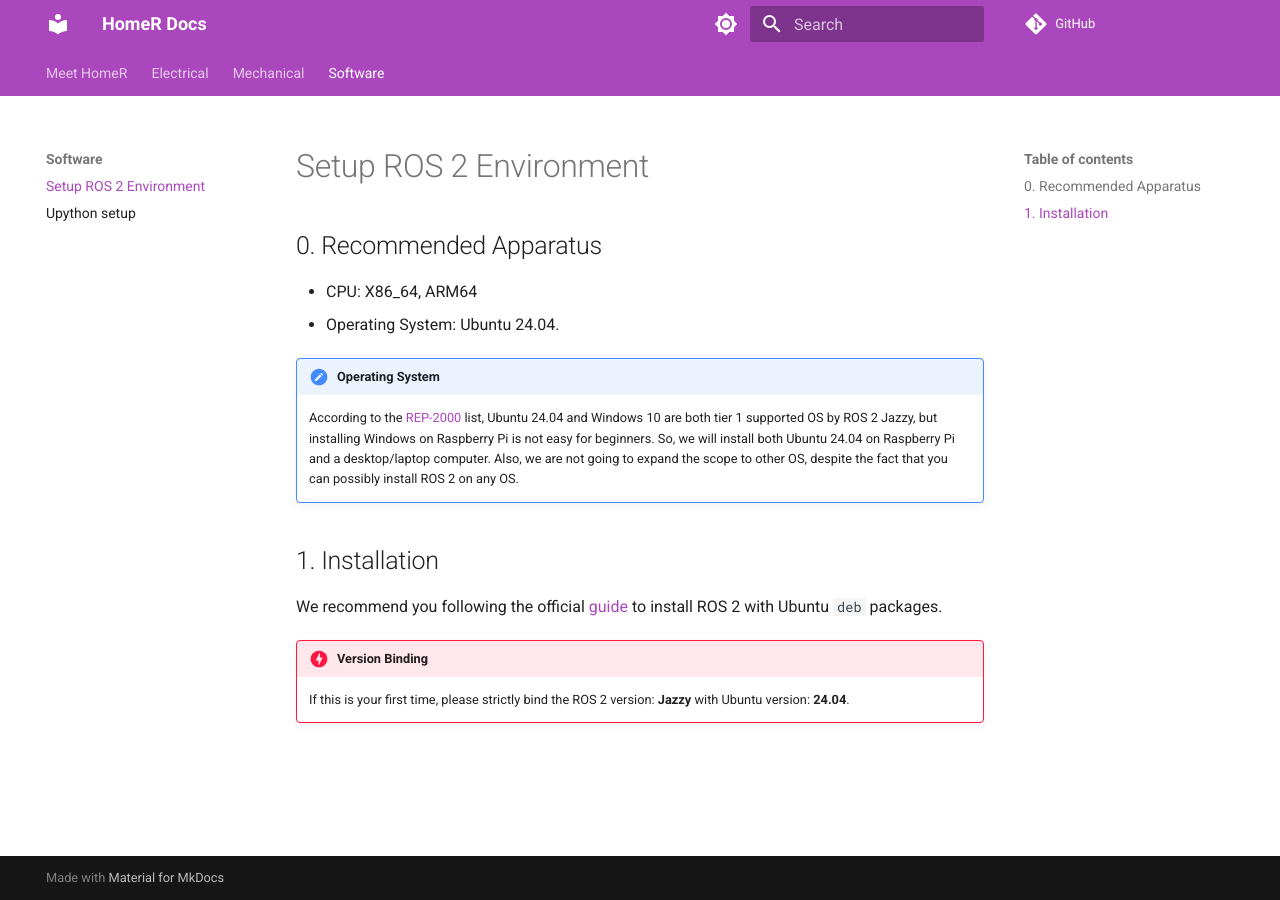
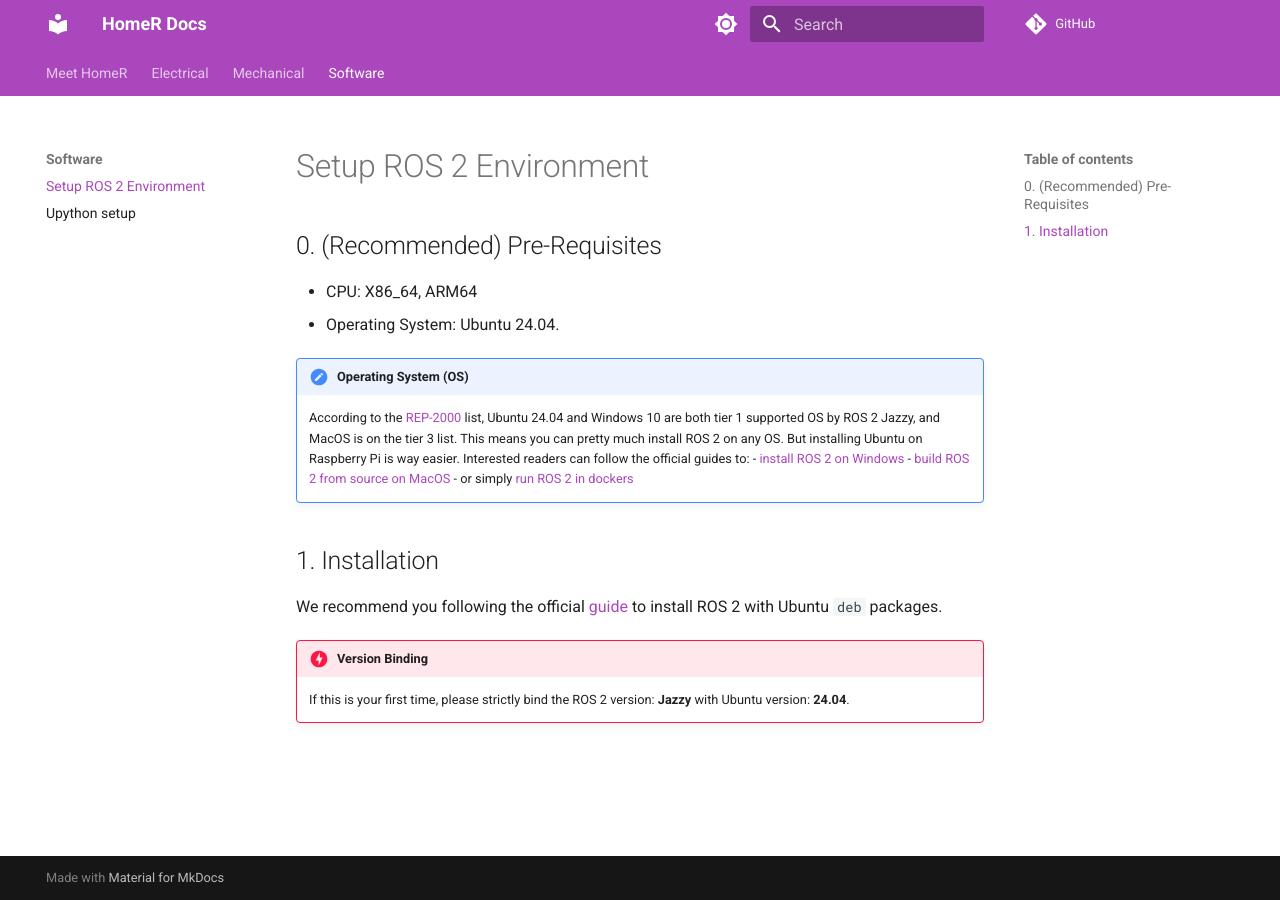
Before and after one commit to linzhangUCA/homer_docs, an MkDocs documentation site: the page built from docs/software/ros_setup.md, in a window 1280 px wide. Built offline with MkDocs 1.6.1 and Material for MkDocs 9.7.7, drawn with Linux system fonts in a browser that asks for light colours; comment, search, counter and statistics services are not loaded.

Commit message:
update prereq for ros install

```diff
--- a/docs/software/ros_setup.md
+++ b/docs/software/ros_setup.md
@@ -1,13 +1,17 @@
 # Setup ROS 2 Environment
 
-## 0. Recommended Apparatus
+## 0. (Recommended) Pre-Requisites
 - CPU: X86_64, ARM64
 - Operating System: Ubuntu 24.04.
 
-!!! note "Operating System"
-    According to the [REP-2000](https://reps.openrobotics.org/rep-2000/#jazzy-jalisco-may-2024---may-2029) list, Ubuntu 24.04 and Windows 10 are both tier 1 supported OS by ROS 2 Jazzy, but installing Windows on Raspberry Pi is not easy for beginners.
-    So, we will install both Ubuntu 24.04 on Raspberry Pi and a desktop/laptop computer.
-    Also, we are not going to expand the scope to other OS, despite the fact that you can possibly install ROS 2 on any OS.
+!!! note "Operating System (OS)"
+    According to the [REP-2000](https://reps.openrobotics.org/rep-2000/#jazzy-jalisco-may-2024---may-2029) list, Ubuntu 24.04 and Windows 10 are both tier 1 supported OS by ROS 2 Jazzy, and MacOS is on the tier 3 list.
+    This means you can pretty much install ROS 2 on any OS.
+    But installing Ubuntu on Raspberry Pi is way easier.
+    Interested readers can follow the official guides to:
+    - [install ROS 2 on Windows](https://docs.ros.org/en/jazzy/Installation/Windows-Install-Binary.html)
+    - [build ROS 2 from source on MacOS](https://docs.ros.org/en/jazzy/Installation/Alternatives/macOS-Development-Setup.html)
+    - or simply [run ROS 2 in dockers](https://docs.ros.org/en/jazzy/How-To-Guides/Run-2-nodes-in-single-or-separate-docker-containers.html)
 
 ## 1. Installation
 We recommend you following the official [guide](https://docs.ros.org/en/jazzy/Installation/Ubuntu-Install-Debs.html) to install ROS 2 with Ubuntu `deb` packages.
```
